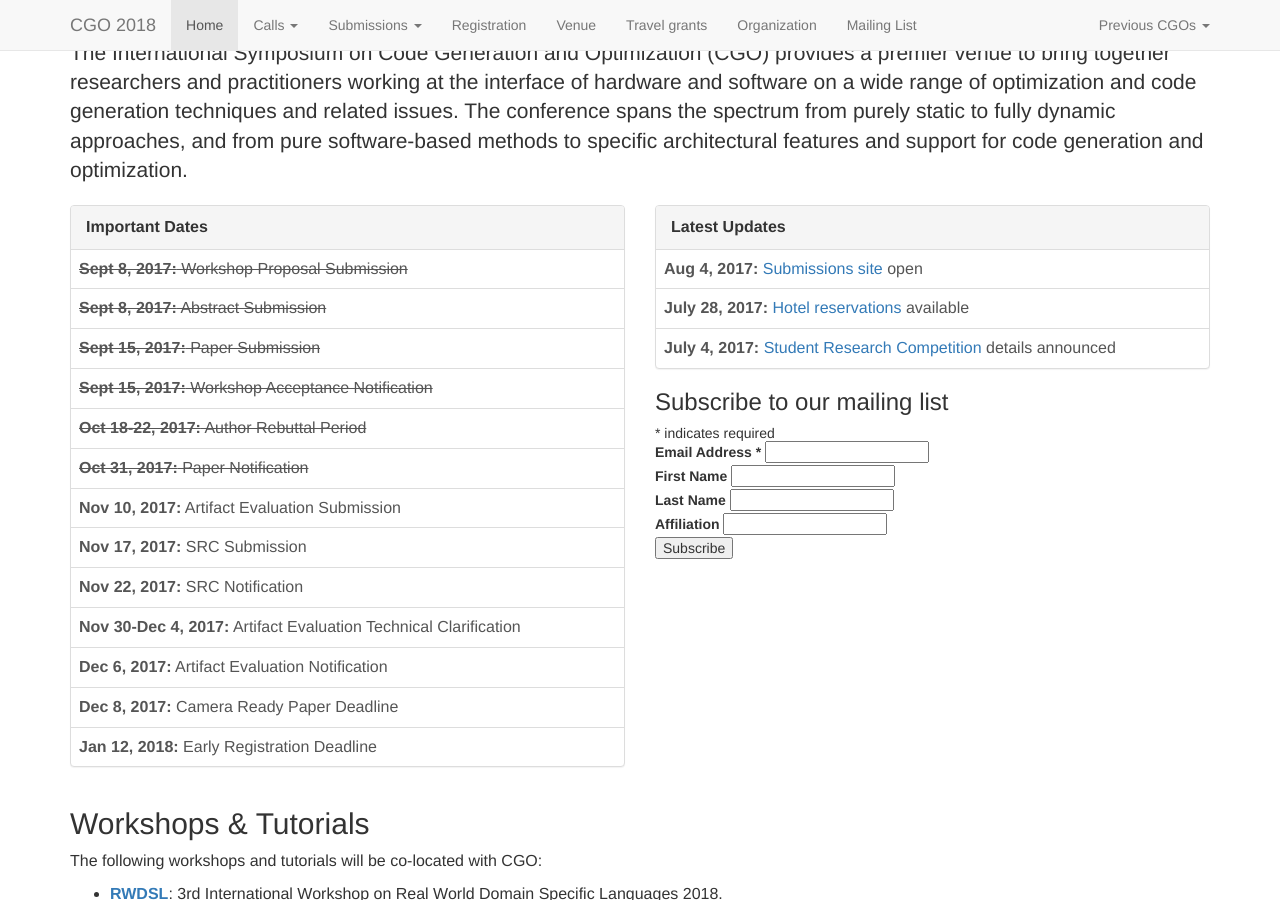
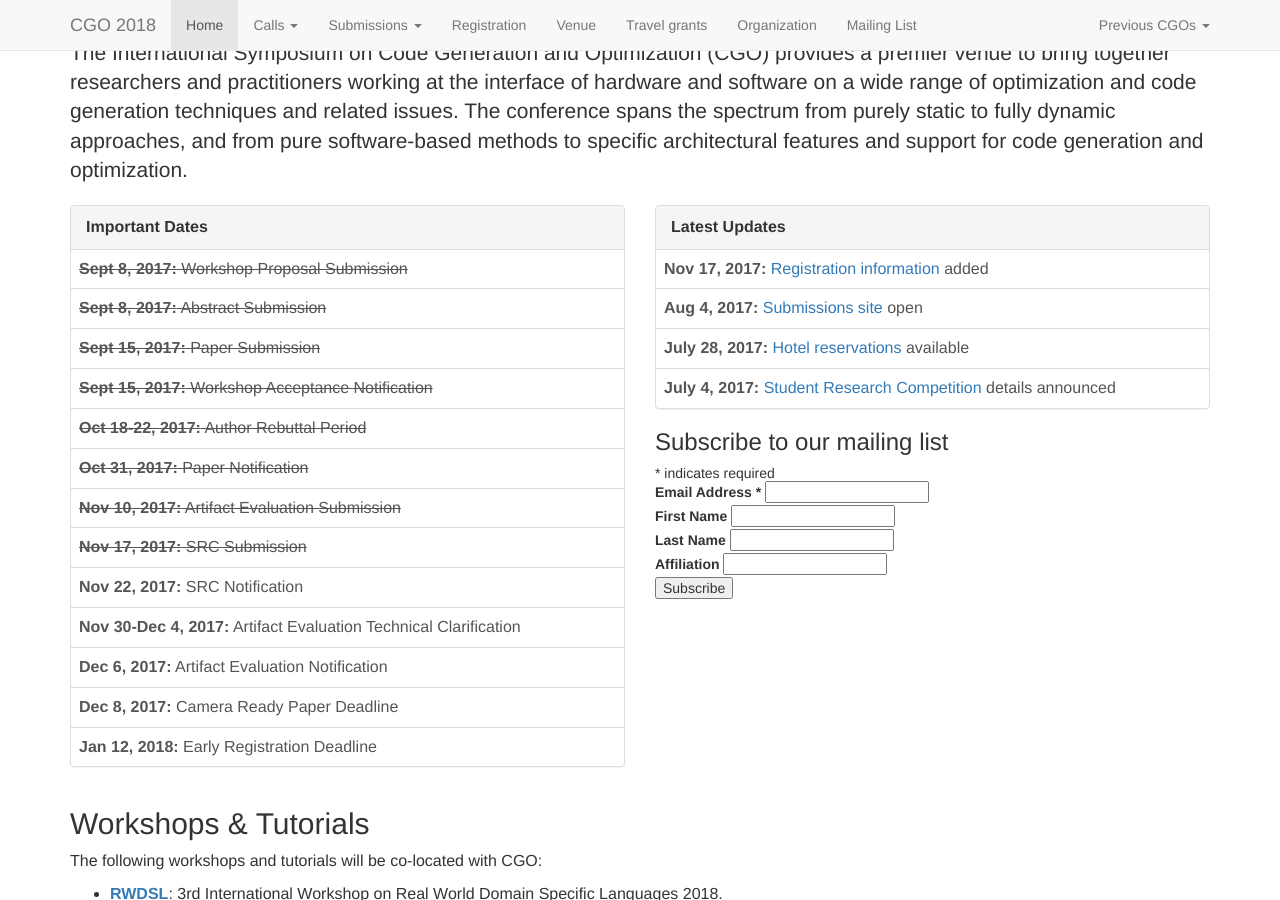
Before and after one commit to ChrisCummins/cgo2018, a Jekyll site: the page built from index.html, in a window 1280 px wide and 900 px high, scrolled down 695 px. Built offline with Jekyll 4.4.1, drawn with Linux system fonts in a browser that asks for light colours; nearby versions of some CDN libraries; comment, search, counter and statistics services are not loaded; some of the changed lines change nothing that is shown.

Commit message:
new news

```diff
--- a/index.html
+++ b/index.html
@@ -47,8 +47,8 @@ footer: 'Vienna Skyline photo by <a href="https://commons.wikimedia.org/wiki/Fil
               <tr><td><strike><b>Sept 15, 2017:</b> Workshop Acceptance Notification</strike</td></tr>
               <tr><td><strike><b>Oct 18-22, 2017:</b> Author Rebuttal Period</strike></td></tr>
               <tr><td><strike><b>Oct 31, 2017:</b> Paper Notification</strike></td></tr>
-              <tr><td><b>Nov 10, 2017:</b> Artifact Evaluation Submission</td></tr>
-              <tr><td><b>Nov 17, 2017:</b> SRC Submission</td></tr>
+              <tr><td><strike><b>Nov 10, 2017:</b> Artifact Evaluation Submission</strike></td></tr>
+              <tr><td><strike><b>Nov 17, 2017:</b> SRC Submission</strike></td></tr>
               <tr><td><b>Nov 22, 2017:</b> SRC Notification</td></tr>
               <tr><td><b>Nov 30-Dec 4, 2017:</b> Artifact Evaluation Technical Clarification</td></tr>
               <tr><td><b>Dec 6, 2017:</b> Artifact Evaluation Notification</td></tr>
@@ -65,7 +65,7 @@ footer: 'Vienna Skyline photo by <a href="https://commons.wikimedia.org/wiki/Fil
 
           <table class="table">
             <tbody>
-              <!-- <tr><td><b>Sept 1, 2017:</b> Deadline for <a href="{{ '/workshops/' | relative_url }}">workshops and tutorials</a> extended</td></tr> -->
+              <tr><td><b>Nov 17, 2017:</b> <a href="http://cgo.org/cgo2018/registration/">Registration information</a> added</td></tr>
               <tr><td><b>Aug 4, 2017:</b> <a href="https://cgo18.hotcrp.com">Submissions site</a> open</td></tr>
               <tr><td><b>July 28, 2017:</b> <a href="https://reservations.travelclick.com/75040?GroupId=1999609&LanguageId=1">Hotel reservations</a> available</td></tr>
               <tr><td><b>July 4, 2017:</b> <a href="{{ '/src/' | relative_url }}">Student Research Competition</a> details announced</td></tr>
```
